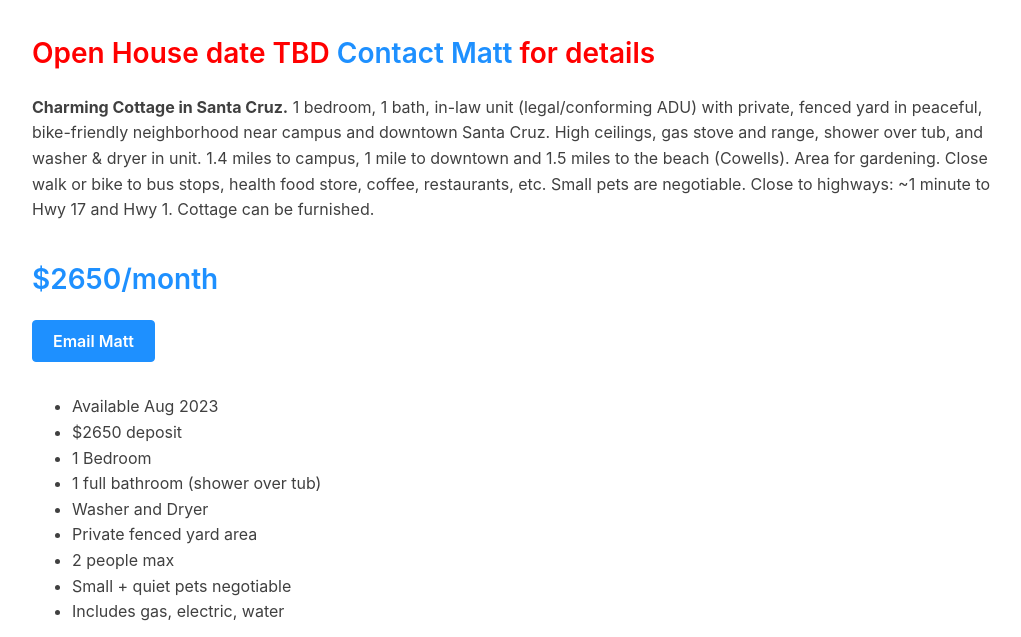
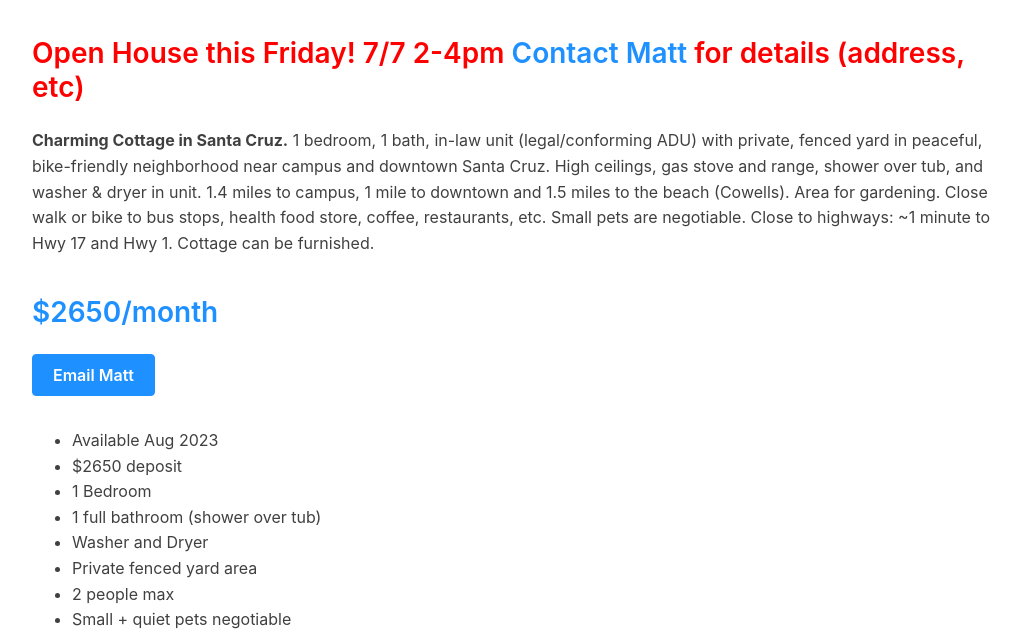
Before and after one commit to matto2/cute-cottage-for-rent_2023, an Eleventy site: page src/index.html in a window 1280 px wide. Shown: the part 94-731 px from the top of the page, without its empty margins (124-1145 px from the left). Built offline with nearby package versions, Linux system fonts and the light colour scheme; Eleventy itself is replaced by a stand-in of ours; files that its build step writes are made by us from their sources.

Commit message:
open house date

```diff
--- a/src/index.html
+++ b/src/index.html
@@ -17,7 +17,7 @@
  <h1>Cute Cottage for Rent!</h1>
 </div>
 
-<h3 class="red">Open House date TBD <a href="mailto:mattosurf@gmail.com">Contact Matt </a>for details</h3>
+<h3 class="red">Open House this Friday! 7/7 2-4pm <a href="mailto:mattosurf@gmail.com">Contact Matt </a>for details (address, etc)</h3>
 
 <strong>Charming Cottage in Santa Cruz.</strong> 1 bedroom, 1 bath, in-law unit (legal/conforming ADU) with private, fenced yard in peaceful, bike-friendly neighborhood near campus and downtown Santa Cruz. High ceilings, gas stove and range, shower over tub, and washer & dryer in unit. 1.4 miles to campus, 1 mile to downtown and 1.5 miles to the beach (Cowells). Area for gardening. Close walk or bike to bus stops, health food store, coffee, restaurants, etc. Small pets are negotiable. Close to highways: ~1 minute to Hwy 17 and Hwy 1. Cottage can be furnished.</p>
 <h3>$2650/month</h3>
```
Also changed, not shown: 1 other file.
